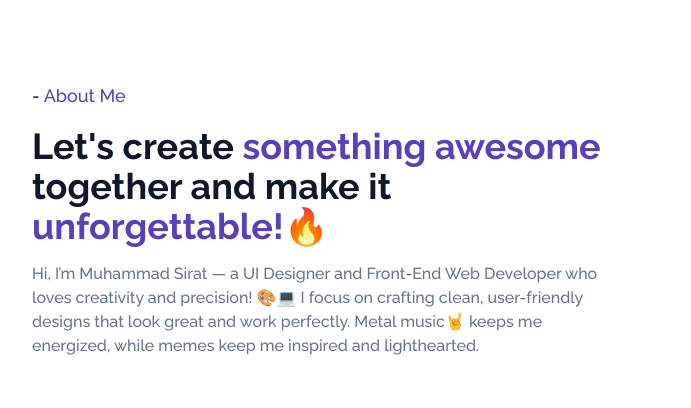
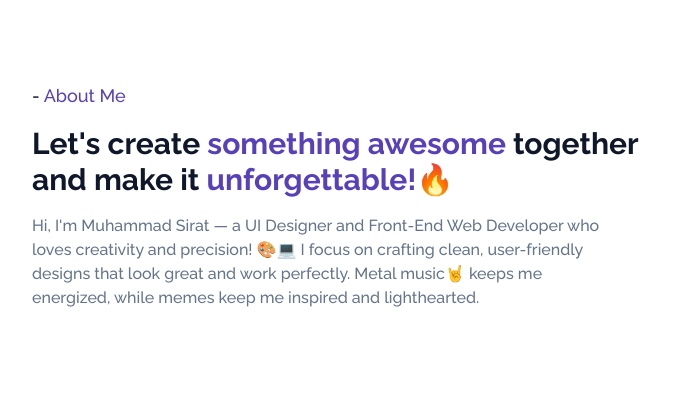
Before and after one commit to ezsyirat/portfolio-website, a website: page index.html in a window 1280 px wide. Shown: the part 2220-2628 px from the top of the page, 0-691 px from the left. Drawn offline with nearby package versions, Linux system fonts and the light colour scheme.

Commit message:
fix FINISH

```diff
--- a/index.html
+++ b/index.html
@@ -216,11 +216,11 @@
         <div class="flex flex-wrap">
           <div class="w-full mb-10 md:w-1/2">
             <h4 class="font-pri font-medium lg:text-lg mb-4 text-pri"><span class="text-dark">- </span>About Me</h4>
-            <h5 class="text-dark font-pri text-4xl font-bold mb-4">
+            <h5 class="text-dark font-pri text-2xl md:text-4xl xl:text-3xl font-bold mb-4">
               Let's create <span class="text-pri">something awesome <span class="text-dark">together and make it</span> unforgettable!🔥</span>
             </h5>
             <p class="font-medium text-base font-pri text-slate-500 max-w-xl">
-              Hi, I’m Muhammad Sirat — a UI Designer and Front-End Web Developer who loves creativity and precision! 🎨💻 I focus on crafting clean, user-friendly designs that look great and work perfectly. Metal music🤘 keeps me energized,
+              Hi, I'm Muhammad Sirat — a UI Designer and Front-End Web Developer who loves creativity and precision! 🎨💻 I focus on crafting clean, user-friendly designs that look great and work perfectly. Metal music🤘 keeps me energized,
               while memes keep me inspired and lighthearted.
             </p>
           </div>
@@ -488,7 +488,7 @@
               ><i data-feather="github" class="w-9 h-9 py-1 border-2 rounded-full border-slate-400 text-slate-400 hover:border-sec hover:bg-sec hover:text-dark transition duration-300 ease-in-out hover:shadow-lg"></i
             ></a>
           </div>
-          <p class="text-center text-sm font-semibold font-pri text-slate-300 mt-7">&copy; 2024 <a href="https://bit.ly/siratIG" target="_blank" class="hover:text-sec font-bold">Muhammad Sirat.</a> Made With ❤️ In <a href="https://www.google.com/search?client=firefox-b-d&q=makassar" class="hover:text-sec font-bold">Makassar</a></p>
+          <p class="text-center text-xs font-semibold font-pri text-slate-300 mt-7">&copy; 2024 <a href="https://bit.ly/siratIG" target="_blank" class="hover:text-sec font-bold">Muhammad Sirat.</a> Made With ❤️ In <a href="https://www.google.com/search?client=firefox-b-d&q=makassar" class="hover:text-sec font-bold">Makassar</a></p>
         </div>
       </div>
     </footer>
```
Also changed, not shown: src/output.css.
